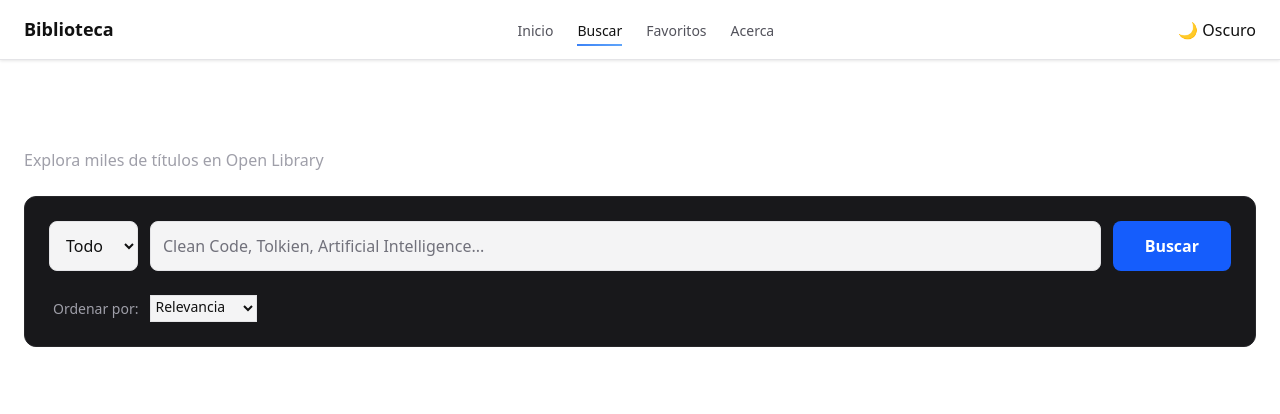
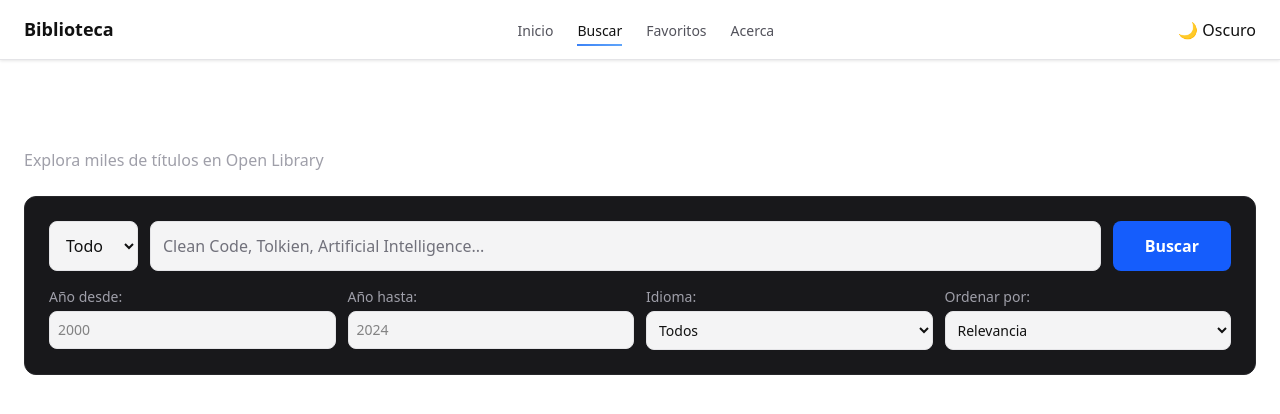
Before and after one commit to robert-ortiz/Biblioteca-Inteligente, a Next.js app: page /buscar in a window 1280 px wide. Shown: the top 414 px of the page. Built offline with nearby package versions, Linux system fonts and the light colour scheme.

Commit message:
feat:coreccion en los filtros y detalles mejorados

```diff
--- a/src/app/buscar/page.tsx
+++ b/src/app/buscar/page.tsx
@@ -9,14 +9,20 @@ import ErrorMessage from "@/components/ErrorMessage";
 function BuscarContent() {
   const router = useRouter();
   const searchParams = useSearchParams();
-  const queryUrl = searchParams.get("q") || "";
-  const typeUrl = searchParams.get("type") || "q";
-  const sortUrl = searchParams.get("sort") || "";
+  const queryUrl = searchParams?.get("q") || "";
+  const typeUrl = searchParams?.get("type") || "q";
+  const sortUrl = searchParams?.get("sort") || "";
+  const yearMinUrl = searchParams?.get("yearMin") || "";
+  const yearMaxUrl = searchParams?.get("yearMax") || "";
+  const langUrl = searchParams?.get("lang") || "";
   const [page, setPage] = useState(1);
 
   const [query, setQuery] = useState(queryUrl);
   const [type, setType] = useState(typeUrl);
   const [sort, setSort] = useState(sortUrl);
+  const [yearMin, setYearMin] = useState(yearMinUrl);
+  const [yearMax, setYearMax] = useState(yearMaxUrl);
+  const [lang, setLang] = useState(langUrl);
   const [results, setResults] = useState<any[]>([]);
   const [total, setTotal] = useState(0);
   const [loading, setLoading] = useState(false);
@@ -26,15 +32,15 @@ function BuscarContent() {
   const totalPages = Math.ceil(total / 100);
   useEffect(() => {
     if (queryUrl) {
-      ejecutarBusqueda(queryUrl, typeUrl, sortUrl, page);
+      ejecutarBusqueda(queryUrl, typeUrl, sortUrl, page, yearMinUrl, yearMaxUrl, langUrl);
     }
-  }, [queryUrl, typeUrl, sortUrl, page]);
+  }, [queryUrl, typeUrl, sortUrl, page, yearMinUrl, yearMaxUrl, langUrl]);
 
-  const ejecutarBusqueda = async (q: string, t: string, s: string, p: number) => {
+  const ejecutarBusqueda = async (q: string, t: string, s: string, p: number, yMin: string, yMax: string, l: string) => {
     setLoading(true);
     setError("");
     try {
-      const data = await searchBooks(q, t, s, p);
+      const data = await searchBooks(q, t, s, p, yMin, yMax, l);
       setResults(data.docs || []);
       setTotal(data.numFound || 0);
     } catch (err) {
@@ -49,7 +55,15 @@ function BuscarContent() {
     if (!query.trim()) return;
     setHasSearched(true);
     setPage(1);
-    router.push(`/buscar?q=${query}&type=${type}&sort=${sort}`);
+    const params = new URLSearchParams({
+      q: query,
+      type: type,
+      sort: sort,
+      yearMin: yearMin,
+      yearMax: yearMax,
+      lang: lang,
+    });
+    router.push(`/buscar?${params.toString()}`);
   };
 
   return (
@@ -84,18 +98,62 @@ function BuscarContent() {
           </button>
         </div>
 
-        <div className="flex items-center gap-3 text-sm text-zinc-400 mt-2 pl-1">
-          <label htmlFor="sortSelect">Ordenar por:</label>
+        <div className="grid grid-cols-2 md:grid-cols-4 gap-3 text-sm">
+          <div className="flex flex-col gap-1">
+            <label htmlFor="yearMin" className="text-zinc-400">Año desde:</label>
+            <input
+              id="yearMin"
+              type="number"
+              className="bg-zinc-800 border border-zinc-700 p-2 rounded-lg text-white"
+              placeholder="2000"
+              value={yearMin}
+              onChange={(e) => setYearMin(e.target.value)}
+            />
+          </div>
+
+          <div className="flex flex-col gap-1">
+            <label htmlFor="yearMax" className="text-zinc-400">Año hasta:</label>
+            <input
+              id="yearMax"
+              type="number"
+              className="bg-zinc-800 border border-zinc-700 p-2 rounded-lg text-white"
+              placeholder="2024"
+              value={yearMax}
+              onChange={(e) => setYearMax(e.target.value)}
+            />
+          </div>
+
+          <div className="flex flex-col gap-1">
+            <label htmlFor="lang" className="text-zinc-400">Idioma:</label>
+            <select
+              id="lang"
+              className="bg-zinc-800 border border-zinc-700 p-2 rounded-lg text-white"
+              value={lang}
+              onChange={(e) => setLang(e.target.value)}
+            >
+              <option value="">Todos</option>
+              <option value="eng">Inglés</option>
+              <option value="spa">Español</option>
+              <option value="fra">Francés</option>
+              <option value="deu">Alemán</option>
+              <option value="ita">Italiano</option>
+            </select>
+          </div>
+
+          <div className="flex flex-col gap-1">
+            <label htmlFor="sortSelect" className="text-zinc-400">Ordenar por:</label>
             <select
               id="sortSelect"
-            className="bg-transparent border-b border-zinc-700 pb-1 text-zinc-200"
+              className="bg-zinc-800 border border-zinc-700 p-2 rounded-lg text-white"
               value={sort}
               onChange={(e) => setSort(e.target.value)}
             >
               <option value="">Relevancia</option>
               <option value="new">Más reciente</option>
               <option value="old">Más antiguo</option>
+              <option value="editions">Más ediciones</option>
             </select>
+          </div>
         </div>
       </form>
 
--- a/src/app/libro/[id]/page.tsx
+++ b/src/app/libro/[id]/page.tsx
@@ -4,6 +4,7 @@ import { getBookDetails } from "@/services/openLibraryService";
 import { useRouter } from "next/navigation";
 import { useEffect, useState, use } from "react";
 import Link from "next/link";
+import { isFavorite, toggleFavorite } from "@/utils/favorites";
 
 type LibroPageProps = {
   params: Promise<{
@@ -16,13 +17,21 @@ export default function LibroPage({ params }: LibroPageProps) {
   const { id } = use(params);
   const [book, setBook] = useState<any>(null);
   const [loading, setLoading] = useState(true);
+  const [isFav, setIsFav] = useState(false);
 
   useEffect(() => {
     getBookDetails(id)
       .then(data => setBook(data))
       .catch(() => setBook(null))
       .finally(() => setLoading(false));
+
+    setIsFav(isFavorite(id));
   }, [id]);
+
+  const handleToggleFavorite = () => {
+    const newState = toggleFavorite(id);
+    setIsFav(newState);
+  };
 
   if (loading) return <div className="p-20 text-center text-white text-2xl font-bold">Cargando detalles...</div>;
 
@@ -46,6 +55,8 @@ export default function LibroPage({ params }: LibroPageProps) {
   const description = typeof book.description === 'string'
     ? book.description
     : book.description?.value || "No hay una descripción disponible para esta obra.";
+
+  const authors = book.authors?.map((a: any) => a.name).join(", ") || "Autor desconocido";
 
   return (
     <section className="page-section libro max-w-5xl mx-auto p-6 md:p-12">
@@ -75,29 +86,38 @@ export default function LibroPage({ params }: LibroPageProps) {
             )}
           </div>
 
-          <button className="w-full mt-6 py-3 bg-blue-600 hover:bg-blue-700 text-white font-bold rounded-lg transition">
-            Agregar a favoritos
+          <button
+            onClick={handleToggleFavorite}
+            className={`w-full mt-6 py-3 font-bold rounded-lg transition ${
+              isFav
+                ? 'bg-red-600 hover:bg-red-700 text-white'
+                : 'bg-blue-600 hover:bg-blue-700 text-white'
+            }`}
+          >
+            {isFav ? '❤️ Quitar de favoritos' : '🤍 Agregar a favoritos'}
           </button>
         </div>
 
         {/* Sección de Información*/}
         <div className="md:w-2/3 space-y-8">
-          <h1 className="text-5xl font-extrabold text-white leading-tight">{book.title}</h1>
+          <div>
+            <h1 className="text-5xl font-extrabold text-white leading-tight">{book.title}</h1>
+            <p className="text-xl text-zinc-400 mt-2">{authors}</p>
+          </div>
 
           <div className="grid grid-cols-1 md:grid-cols-2 gap-6">
             <div className="libro__info-block">
               <h3 className="text-xs font-bold text-zinc-500 uppercase tracking-widest">Publicación</h3>
               <p className="text-lg text-zinc-200">
-                {/*first_publish_date */}
                 {book.first_publish_date || "Desconocido"}
               </p>
             </div>
 
             <div className="libro__info-block">
-              <h3 className="text-xs font-bold text-zinc-500 uppercase tracking-widest">Temas / Categorías</h3>
+              <h3 className="text-xs font-bold text-zinc-500 uppercase tracking-widest">Temas Relacionados</h3>
               <div className="flex flex-wrap gap-2 mt-2">
-                {book.subjects?.slice(0, 6).map((subject: string, index: number) => (
-                  <span key={index} className="px-3 py-1 bg-zinc-800 text-zinc-400 text-sm rounded-full border border-zinc-700">
+                {book.subjects?.slice(0, 8).map((subject: string, index: number) => (
+                  <span key={index} className="px-3 py-1 bg-gradient-to-r from-blue-900 to-blue-800 text-blue-100 text-sm rounded-full border border-blue-700 hover:border-blue-600 transition">
                     {subject}
                   </span>
                 )) || <p className="text-zinc-500 italic">Sin etiquetas</p>}
@@ -113,15 +133,15 @@ export default function LibroPage({ params }: LibroPageProps) {
           </div>
 
           {/* Enlace Open Library*/}
-          <div className="pt-8">
+          <div className="pt-8 flex gap-4">
             <a
               href={`https://openlibrary.org/works/${id}`}
               target="_blank"
               rel="noopener noreferrer"
-              className="inline-flex items-center text-blue-400 hover:text-blue-300 font-medium"
+              className="inline-flex items-center px-6 py-3 bg-blue-600 hover:bg-blue-700 text-white font-medium rounded-lg transition"
             >
-              Ver ficha técnica completa en Open Library
-              <span className="ml-2 text-sm">↗</span>
+              Abrir en Open Library
+              <span className="ml-2">↗</span>
             </a>
           </div>
         </div>
--- a/src/services/openLibraryService.ts
+++ b/src/services/openLibraryService.ts
@@ -6,21 +6,42 @@ const OPEN_LIBRARY_API = 'https://openlibrary.org';
  * @param query - Término de búsqueda
  * @param type - Tipo de búsqueda (q, title, author)
  * @param sort - Ordenamiento (new, old, editions)
+ * @param page - Página de resultados
+ * @param yearMin - Año mínimo de publicación
+ * @param yearMax - Año máximo de publicación
+ * @param lang - Idioma (ej: 'es', 'en', 'fr')
  */
-export async function searchBooks(query: string, type: string = 'q', sort: string = '', page: number = 1) {
+export async function searchBooks(
+  query: string,
+  type: string = 'q',
+  sort: string = '',
+  page: number = 1,
+  yearMin: string = '',
+  yearMax: string = '',
+  lang: string = ''
+) {
   try {
-    // Aquí armamos el link largo que mencionabas antes
-    // Si hay sort, lo agregamos al link, si no, se queda vacío
     let url = `${OPEN_LIBRARY_API}/search.json?${type}=${encodeURIComponent(query)}&page=${page}`;
+
     if (sort && sort !== "") {
       url += `&sort=${sort}`;
     }
+    if (yearMin && yearMin !== "") {
+      url += `&first_publish_year=[${yearMin}%20TO%20*]`;
+    }
+    if (yearMax && yearMax !== "") {
+      url += `&first_publish_year=[*%20TO%20${yearMax}]`;
+    }
+    if (lang && lang !== "") {
+      url += `&language=${lang}`;
+    }
+
     const response = await fetch(url);
     if (!response.ok) {
       throw new Error(`Error en búsqueda: ${response.status}`);
     }
     const data = await response.json();
-    return data; // Retornamos el objeto completo para que el Home no falle
+    return data;
   } catch (error) {
     console.error('Error al buscar libros:', error);
     throw error;
```
Lines whose indentation alone changed are shown as unchanged.
